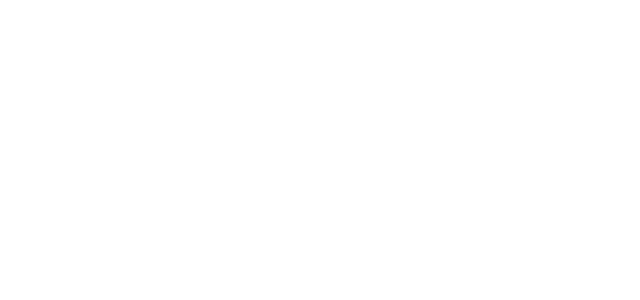
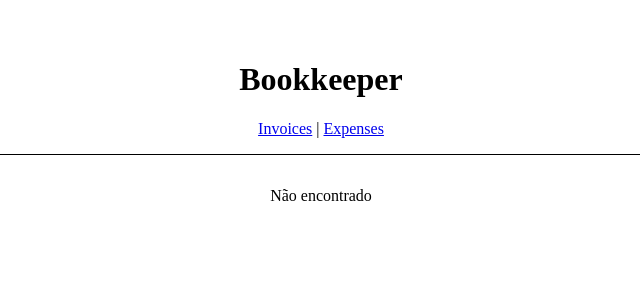
Before and after one commit to Uillianleal/tutorial-react-router-dom6-4, a React (Vite) app: page /invoices/1 in a window 1280 px wide. Before the commit this address had no page. Shown: the top 300 px of the page, without its empty margins (319-959 px from the left). Built offline with nearby package versions, Linux system fonts and the light colour scheme.

Commit message:
No match route

```diff
--- a/src/main.tsx
+++ b/src/main.tsx
@@ -3,6 +3,7 @@
 import { BrowserRouter, Route, Routes } from "react-router-dom";
 import Expenses from "./routes/Expenses/index.tsx";
 import Invoices from "./routes/Expenses/Invoices/index.tsx";
+import NotFound from "./routes/Expenses/NotFound.tsx";
 
 ReactDOM.createRoot(document.getElementById("root") as HTMLElement).render(
   <BrowserRouter>
@@ -10,6 +11,7 @@
       <Route path="/" element={<App />}>
         <Route path="expenses" element={<Expenses />} />
         <Route path="invoices" element={<Invoices />} />
+        <Route path="*" element={<NotFound />} />
       </Route>
     </Routes>
   </BrowserRouter>
--- /dev/null
+++ b/src/routes/Expenses/NotFound.tsx
@@ -0,0 +1,7 @@
+export default function NotFound() {
+  return (
+    <main style={{ padding: "1rem" }}>
+      <p>Não encontrado</p>
+    </main>
+  );
+}
```
